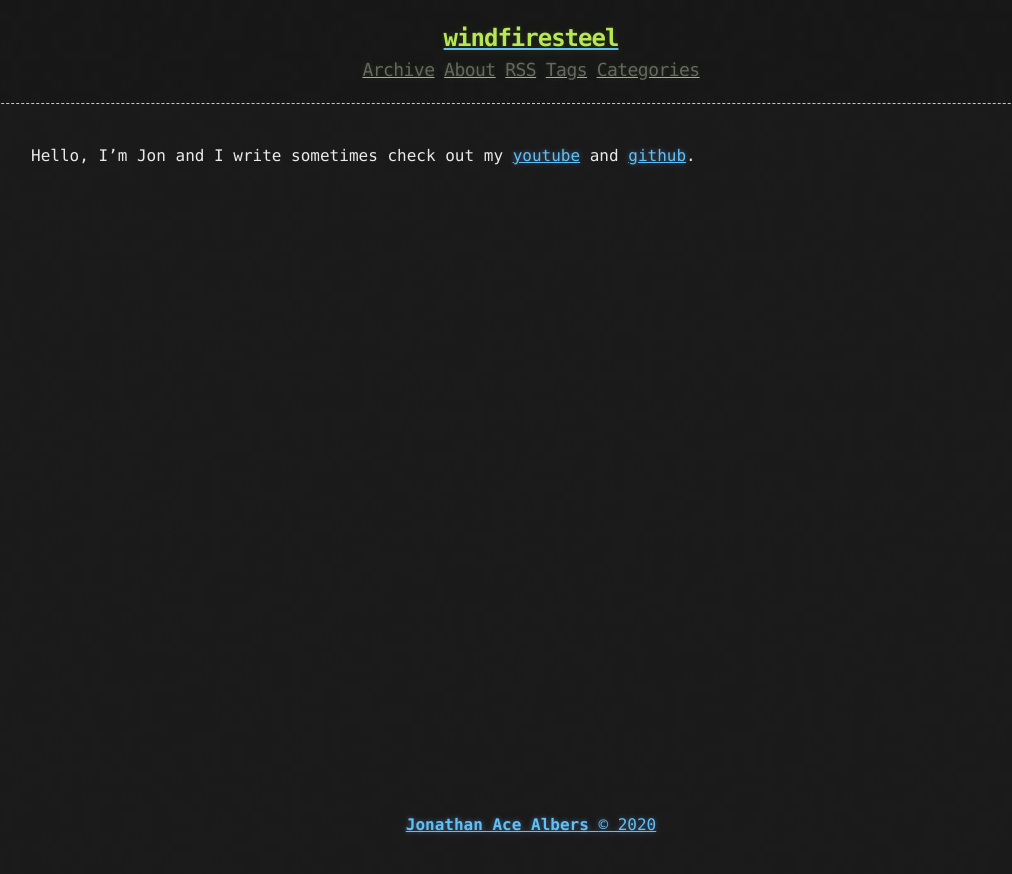
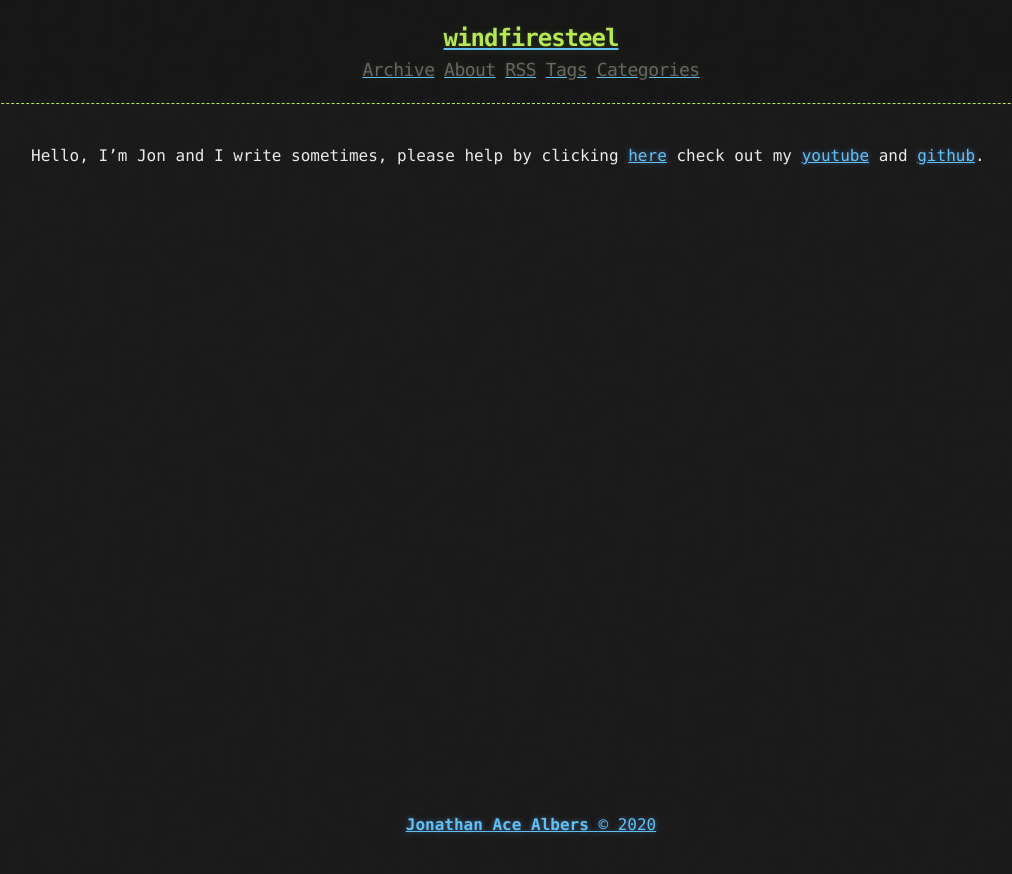
Before and after one commit to windfiresteel/windfiresteel.github.io, a Jekyll site: the page built from about.md, in a window 1280 px wide. Shown: the top 874 px of the page, without its empty margins (109-1121 px from the left). Built offline with Jekyll 4.4.1, drawn with Linux system fonts in a browser that asks for light colours.

Commit message:
Update about.md

```diff
--- a/about.md
+++ b/about.md
@@ -4,5 +4,5 @@ title: "About"
 permalink: /about/
 ---
 
-Hello, I'm Jon and I write sometimes
+Hello, I'm Jon and I write sometimes, please help by clicking [here](https://youtu.be/qeMFqkcPYcg)
 check out my [youtube](https://www.youtube.com/user/windfiresteel) and [github](https://www.github.com/windfiresteel).
```
